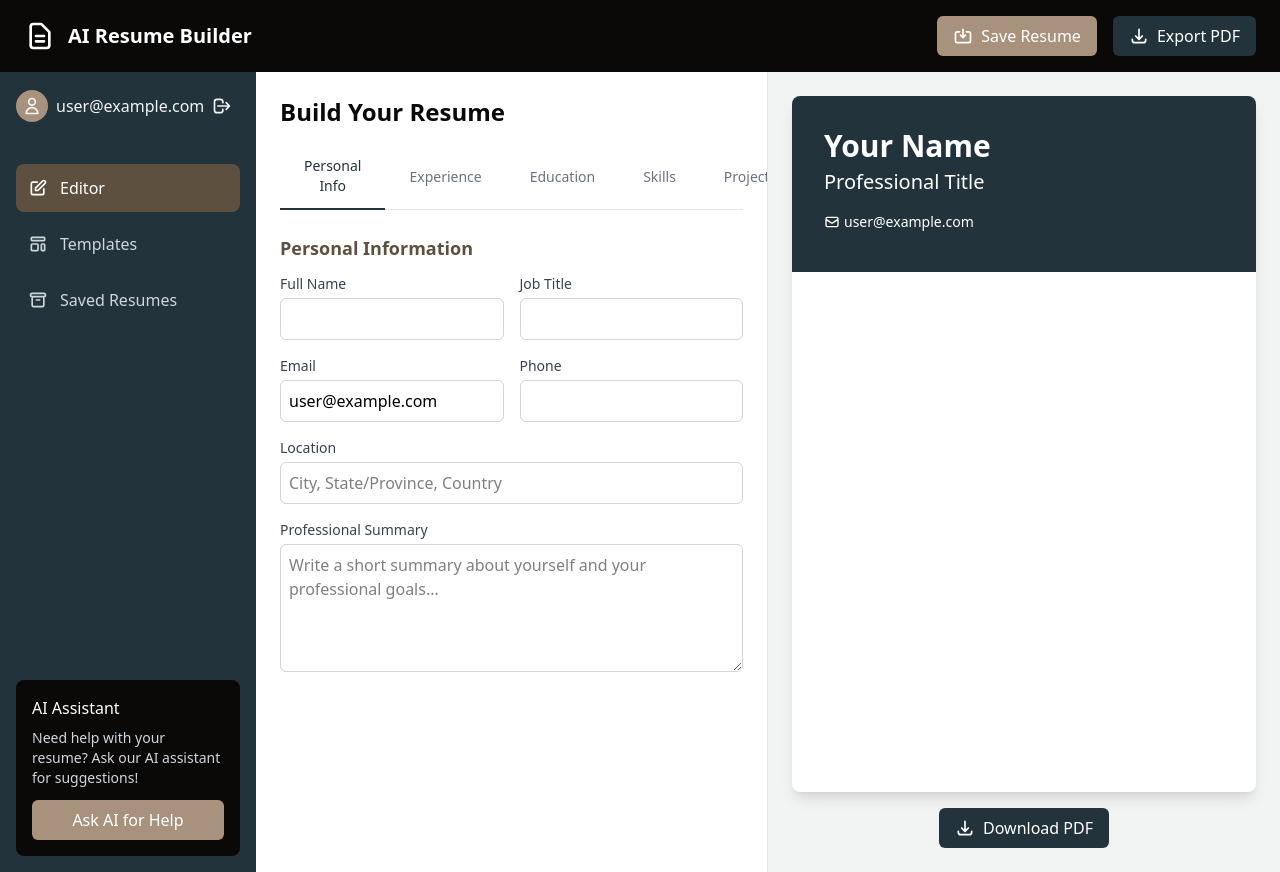
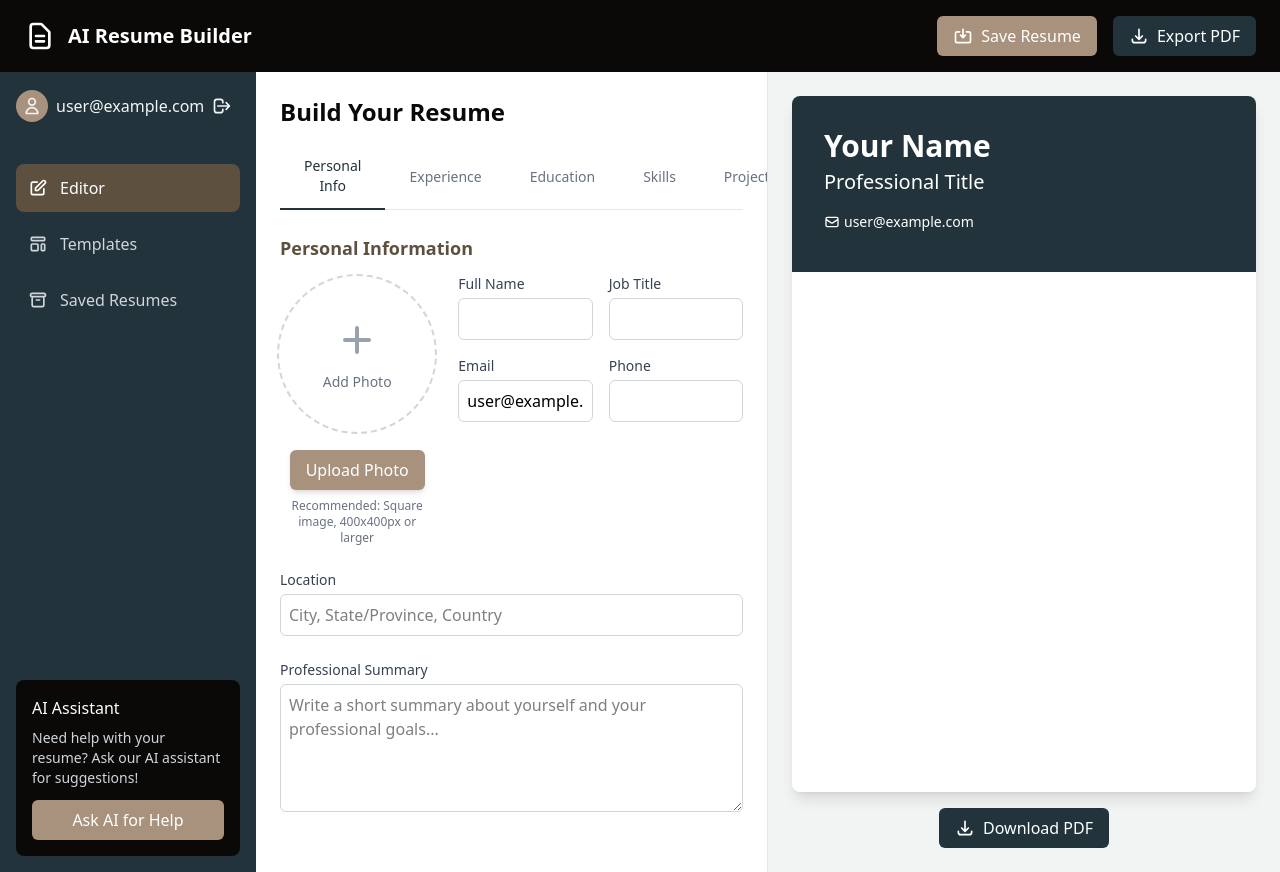
Before and after one commit to Aljon0/AI-RB, a React (Vite) app: page / in a window 1280 px wide. Built offline with nearby package versions, Linux system fonts and the light colour scheme; no server answers; sample sign-in values are in the browser's storage.

Commit message:
feat: Enhance Personal Info Section with image upload functionality and improve layout in Template Selector

```diff
--- a/src/components/PersonalInfoSection.jsx
+++ b/src/components/PersonalInfoSection.jsx
@@ -1,11 +1,147 @@
+import { useState, useRef } from "react";
+
 export function PersonalInfoSection({ personalInfo, updatePersonalInfo }) {
+  const [dragActive, setDragActive] = useState(false);
+  const inputRef = useRef(null);
+
+  const handleDrag = (e) => {
+    e.preventDefault();
+    e.stopPropagation();
+    if (e.type === "dragenter" || e.type === "dragover") {
+      setDragActive(true);
+    } else if (e.type === "dragleave") {
+      setDragActive(false);
+    }
+  };
+
+  const handleDrop = (e) => {
+    e.preventDefault();
+    e.stopPropagation();
+    setDragActive(false);
+
+    if (e.dataTransfer.files && e.dataTransfer.files[0]) {
+      handleFile(e.dataTransfer.files[0]);
+    }
+  };
+
+  const handleChange = (e) => {
+    e.preventDefault();
+    if (e.target.files && e.target.files[0]) {
+      handleFile(e.target.files[0]);
+    }
+  };
+
+  const handleFile = (file) => {
+    // Only process image files
+    if (!file.type.match("image.*")) {
+      alert("Please select an image file");
+      return;
+    }
+
+    const reader = new FileReader();
+    reader.onload = (e) => {
+      updatePersonalInfo("profileImage", e.target.result);
+    };
+    reader.readAsDataURL(file);
+  };
+
+  const onButtonClick = () => {
+    inputRef.current.click();
+  };
+
+  const removeImage = () => {
+    updatePersonalInfo("profileImage", null);
+  };
+
   return (
-    <div className="space-y-4">
+    <div className="space-y-6">
       <h3 className="text-lg font-semibold text-[#5E503F] mb-3">
         Personal Information
       </h3>
 
-      <div className="grid grid-cols-2 gap-4">
+      {/* Profile Image Upload Section */}
+      <div className="flex flex-col items-center md:flex-row md:items-start gap-6">
+        <div className="w-full md:w-1/3 flex flex-col items-center">
+          <div className="relative w-40 h-40">
+            {personalInfo.profileImage ? (
+              <div className="relative w-full h-full rounded-full overflow-hidden border-4 border-[#A9927D] shadow-lg">
+                <img
+                  src={personalInfo.profileImage}
+                  alt="Profile"
+                  className="w-full h-full object-cover"
+                />
+                <button
+                  onClick={removeImage}
+                  className="absolute top-1 right-1 bg-red-500 text-white p-1 rounded-full hover:bg-red-600 transition-colors"
+                  title="Remove image"
+                >
+                  <svg
+                    xmlns="http://www.w3.org/2000/svg"
+                    className="h-4 w-4"
+                    fill="none"
+                    viewBox="0 0 24 24"
+                    stroke="currentColor"
+                  >
+                    <path
+                      strokeLinecap="round"
+                      strokeLinejoin="round"
+                      strokeWidth={2}
+                      d="M6 18L18 6M6 6l12 12"
+                    />
+                  </svg>
+                </button>
+              </div>
+            ) : (
+              <div
+                className={`w-full h-full rounded-full border-2 border-dashed flex flex-col items-center justify-center cursor-pointer transition-all ${
+                  dragActive
+                    ? "border-[#5E503F] bg-[#f8f4f0]"
+                    : "border-gray-300"
+                }`}
+                onClick={onButtonClick}
+                onDragEnter={handleDrag}
+                onDragLeave={handleDrag}
+                onDragOver={handleDrag}
+                onDrop={handleDrop}
+              >
+                <svg
+                  className="w-12 h-12 text-gray-400"
+                  fill="none"
+                  stroke="currentColor"
+                  viewBox="0 0 24 24"
+                  xmlns="http://www.w3.org/2000/svg"
+                >
+                  <path
+                    strokeLinecap="round"
+                    strokeLinejoin="round"
+                    strokeWidth="2"
+                    d="M12 6v6m0 0v6m0-6h6m-6 0H6"
+                  ></path>
+                </svg>
+                <span className="text-sm text-gray-500 mt-2">Add Photo</span>
+              </div>
+            )}
+          </div>
+          <input
+            ref={inputRef}
+            type="file"
+            onChange={handleChange}
+            accept="image/*"
+            className="hidden"
+          />
+          <button
+            onClick={onButtonClick}
+            className="mt-4 px-4 py-2 bg-[#A9927D] text-white rounded-md hover:bg-[#8a7967] transition-colors shadow-md"
+          >
+            {personalInfo.profileImage ? "Change Photo" : "Upload Photo"}
+          </button>
+          <p className="text-xs text-gray-500 mt-2 text-center">
+            Recommended: Square image, 400x400px or larger
+          </p>
+        </div>
+
+        <div className="w-full md:w-2/3 space-y-4">
+          <div className="grid grid-cols-1 md:grid-cols-2 gap-4">
             <div>
               <label className="block text-sm font-medium text-gray-700 mb-1">
                 Full Name
@@ -31,7 +167,7 @@ export function PersonalInfoSection({ personalInfo, updatePersonalInfo }) {
             </div>
           </div>
 
-      <div className="grid grid-cols-2 gap-4">
+          <div className="grid grid-cols-1 md:grid-cols-2 gap-4">
             <div>
               <label className="block text-sm font-medium text-gray-700 mb-1">
                 Email
@@ -54,6 +190,8 @@ export function PersonalInfoSection({ personalInfo, updatePersonalInfo }) {
                 onChange={(e) => updatePersonalInfo("phone", e.target.value)}
                 className="w-full p-2 border border-gray-300 rounded-md focus:outline-none focus:ring-2 focus:ring-[#A9927D]"
               />
+            </div>
+          </div>
         </div>
       </div>
 
--- a/src/components/TemplateSelector.jsx
+++ b/src/components/TemplateSelector.jsx
@@ -61,12 +61,12 @@ export function TemplateSelector({ selectedTemplate, setSelectedTemplate }) {
           >
             <div className="h-48 bg-white p-3 flex items-center justify-center">
               {template.id === "modern" && (
-                <div className="w-full h-full">
+                <div className="w-full h-full flex flex-col">
                   <div className="bg-[#22333B] h-1/3 w-full p-2">
                     <div className="bg-white h-4 w-24 mb-1 rounded-sm"></div>
                     <div className="bg-white/50 h-2 w-16 rounded-sm"></div>
                   </div>
-                  <div className="p-2">
+                  <div className="p-2 flex-1">
                     <div className="bg-gray-200 h-2 w-full mb-1 rounded-sm"></div>
                     <div className="bg-gray-200 h-2 w-3/4 mb-4 rounded-sm"></div>
                     <div className="bg-gray-200 h-2 w-full mb-1 rounded-sm"></div>
@@ -88,15 +88,19 @@ export function TemplateSelector({ selectedTemplate, setSelectedTemplate }) {
               )}
               {template.id === "minimal" && (
                 <div className="w-full h-full bg-[#F2F4F3] p-3">
-                  <div className="bg-white p-2 rounded">
-                    <div className="bg-[#0A0908] h-4 w-32 mb-1 rounded-sm"></div>
-                    <div className="bg-[#5E503F] h-2 w-24 rounded-sm"></div>
+                  <div className="bg-white p-2 rounded h-full flex flex-col">
+                    <div>
+                      <div className="bg-[#0A0908] h-4 w-32 mb-1 rounded-sm"></div>
+                      <div className="bg-[#5E503F] h-2 w-24 rounded-sm"></div>
+                    </div>
                     <div className="flex space-x-2 my-3">
                       <div className="bg-[#A9927D]/20 h-2 w-16 rounded-sm"></div>
                       <div className="bg-[#A9927D]/20 h-2 w-12 rounded-sm"></div>
                     </div>
-                    <div className="bg-gray-200 h-2 w-full mb-1 rounded-sm"></div>
-                    <div className="bg-gray-200 h-2 w-5/6 rounded-sm"></div>
+                    <div className="flex-1">
+                      <div className="bg-gray-200 h-2 w-full mb-1 rounded-sm"></div>
+                      <div className="bg-gray-200 h-2 w-5/6 rounded-sm"></div>
+                    </div>
                   </div>
                 </div>
               )}
@@ -204,7 +208,7 @@ export function TemplateSelector({ selectedTemplate, setSelectedTemplate }) {
                 </div>
               )}
             </div>
-            <div className="p-4 bg-white border-t border-gray-200">
+            <div className="p-4 bg-white border-t border-gray-200 h-full">
               <h3 className="font-bold text-[#0A0908]">{template.name}</h3>
               <p className="text-sm text-gray-600 mt-1">
                 {template.description}
```
Lines whose indentation alone changed are shown as unchanged.
